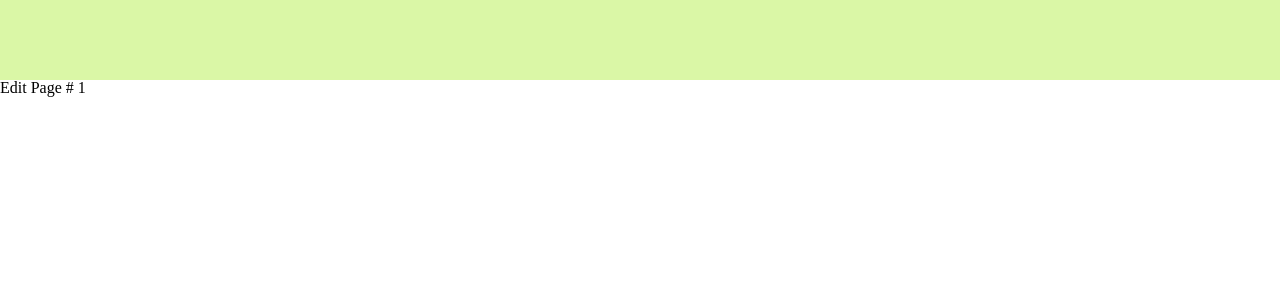
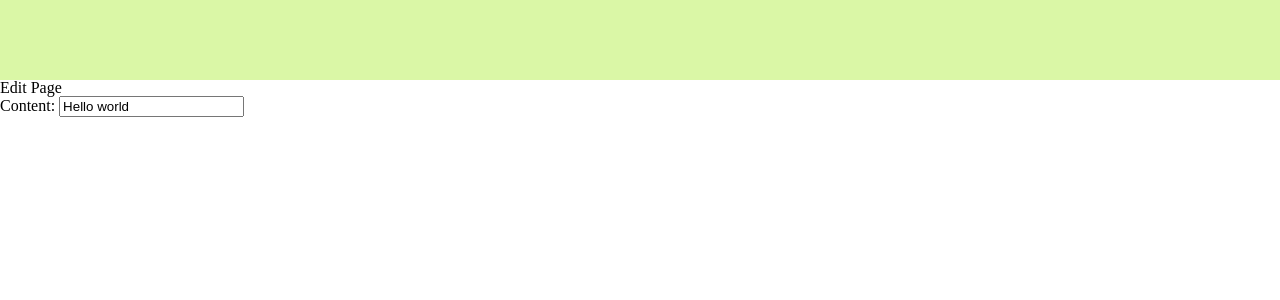
Before and after one commit to j32u4ukh/react-learning, a React (Vite) app in the folder app/articlecamp-front/: page /articles/1/edit in a window 1280 px wide. Shown: the top 300 px of the page. Built offline with nearby package versions, Linux system fonts and the light colour scheme.

Commit message:
feat: 合併新增文章頁與編輯文章頁

```diff
--- a/app/articlecamp-front/src/App.jsx
+++ b/app/articlecamp-front/src/App.jsx
@@ -2,8 +2,7 @@ import { BrowserRouter, Route, Routes } from "react-router-dom";
 import ArticleLayout from './layouts/ArticleLayout';
 import ArticleListPage from './pages/ArticleListPage';
 import ArticlePage from './pages/ArticlePage';
-import CreatePage from './pages/CreatePage';
-import EditPage from './pages/EditPage';
+import CreateEditPage from './pages/CreateEditPage';
 import HomePage from './pages/HomePage';
 import LoginRegisterPage from './pages/LoginRegisterPage';
 import NotFoundPage from './pages/NotFoundPage';
@@ -22,9 +21,11 @@ export default function App() {
 
         <Route path="/articles" element={<ArticleLayout />}>
           <Route index element={<ArticleListPage />} />
-          <Route path='create' element={<CreatePage />} />
+          {/* <Route path='create' element={<CreatePage />} /> */}
+          <Route path='create' element={<CreateEditPage type='create' />} />
           <Route path=':id' element={<ArticlePage />} />
-          <Route path=':id/edit' element={<EditPage />} />
+          {/* <Route path=':id/edit' element={<EditPage />} /> */}
+          <Route path=':id/edit' element={<CreateEditPage type='edit' />} />
         </Route>
 
         <Route path="/profile" element={<ProfilePage />} />
--- /dev/null
+++ b/app/articlecamp-front/src/pages/CreateEditPage.jsx
@@ -0,0 +1,25 @@
+import { useState } from 'react';
+import { capitalizeFirstLetter } from '../utils';
+
+
+export default function CreateEditPage(props){
+    const type = capitalizeFirstLetter(props.type)
+    const isEdit = type === 'Edit'
+    const [content, setContent] = useState(isEdit ? 'Hello world' : '');
+
+    function onChangeHandler(e){
+        setContent(e.target.value)
+    }
+
+    return (
+        <div>
+            <h1>{type} Page</h1>
+            <div>
+                <label htmlFor="content">
+                    Content: <input type="text" id="content" value={content}
+                    onChange={onChangeHandler}/>
+                </label>
+            </div>
+        </div>
+    );
+}
--- a/app/articlecamp-front/src/pages/LoginRegisterPage.jsx
+++ b/app/articlecamp-front/src/pages/LoginRegisterPage.jsx
@@ -1,6 +1,4 @@
-function capitalizeFirstLetter(str) {
-    return str.charAt(0).toUpperCase() + str.slice(1).toLowerCase();
-}
+import { capitalizeFirstLetter } from '../utils';
 
 function loginHandler(){
     console.log('Handle login')
--- /dev/null
+++ b/app/articlecamp-front/src/utils/index.js
@@ -0,0 +1,3 @@
+export function capitalizeFirstLetter(str) {
+    return str.charAt(0).toUpperCase() + str.slice(1).toLowerCase();
+}
```
